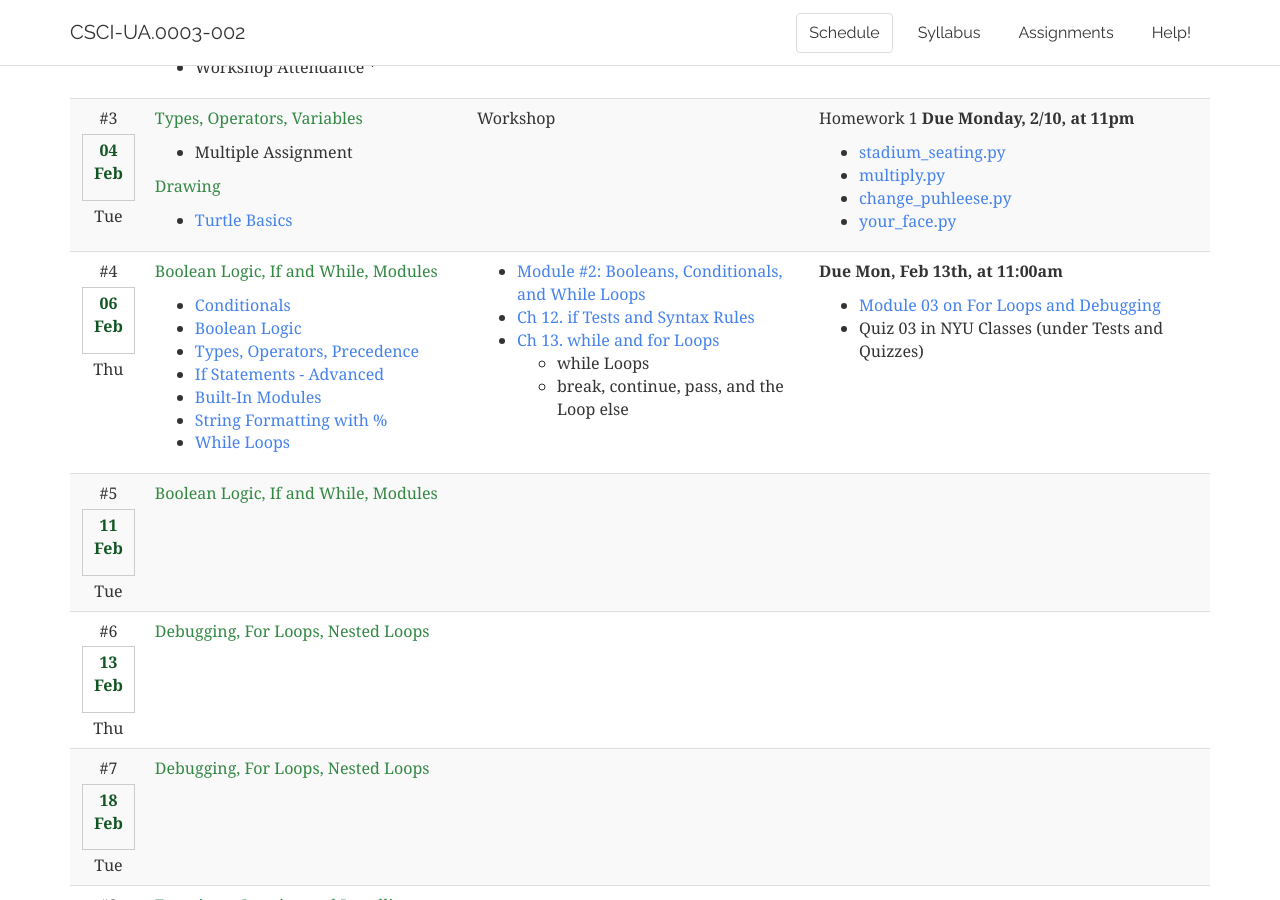
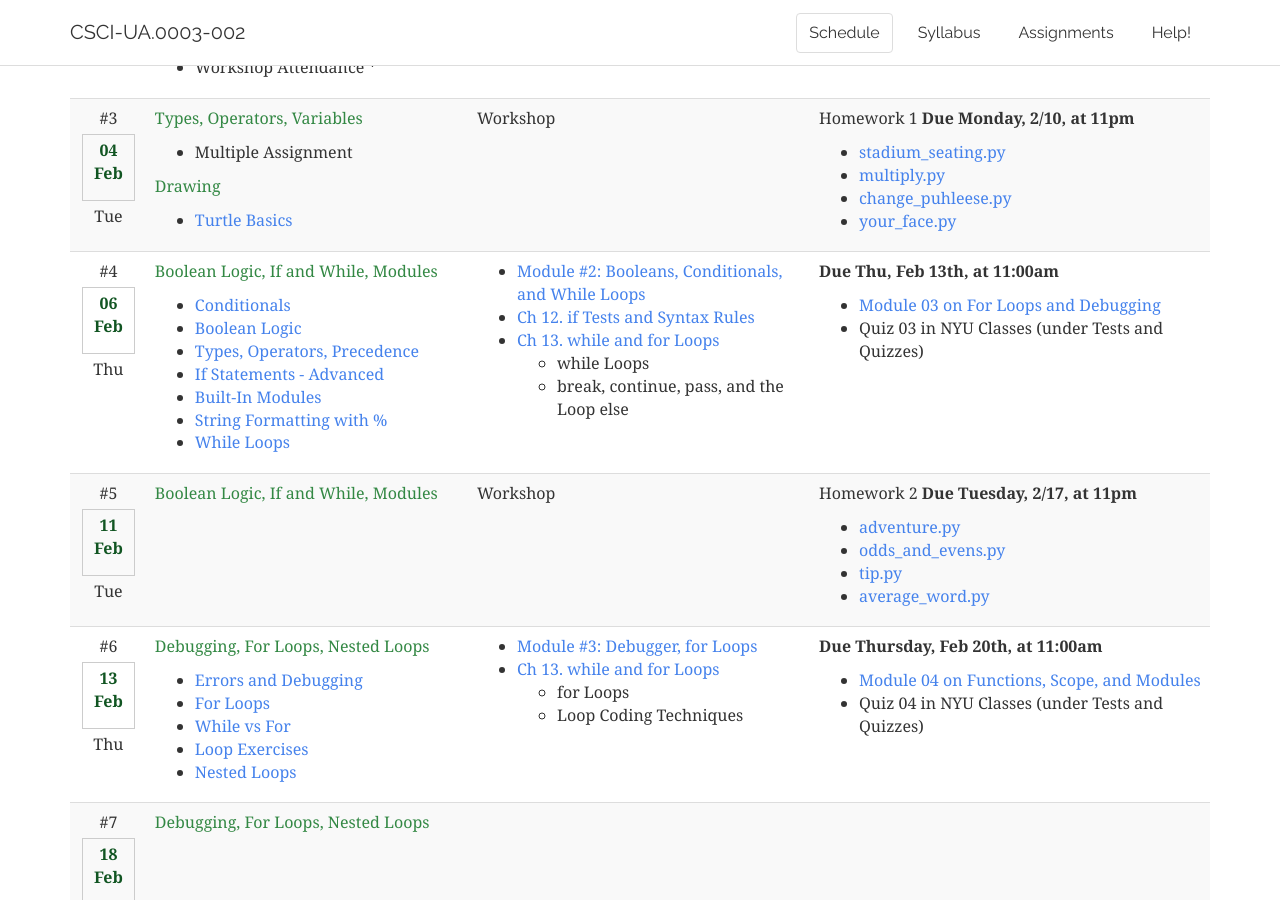
Before and after one commit to foureyes/csci-ua.0003-spring2020-002, a Jekyll site: the page built from index.markdown, in a window 1280 px wide and 900 px high, scrolled down 1077 px. Built offline with Jekyll 4.4.1, drawn with Linux system fonts in a browser that asks for light colours; some of the changed text lies outside the part shown.

Commit message:
add hw 2

```diff
--- a/_data/schedule.csv
+++ b/_data/schedule.csv
@@ -56,7 +56,7 @@ draft,type,num,date,day,slides,readings,assignments,need quiz,,only lecture,note
   * Numbers in Action
 * [Ch 11. Assignments, Expressions, and Prints](https://learning-oreilly-com.proxy.library.nyu.edu/library/view/learning-python-5th/9781449355722/ch11.html#assignments_comma_expressions_comma_and)
   * Assignment Statements – Assignment Statement Forms
-  * Print Operations – The Python 3.0 print Function ","__Due Tue, Feb 6th, at 11:00am__
+  * Print Operations – The Python 3.0 print Function ","__Due Thu, Feb 6th, at 11:00am__
 
 
 
@@ -92,7 +92,7 @@ Drawing
 * [Ch 12. if Tests and Syntax Rules](https://learning-oreilly-com.proxy.library.nyu.edu/library/view/learning-python-5th/9781449355722/ch12.html#if_tests_and_syntax_rules)
 * [Ch 13. while and for Loops](https://learning-oreilly-com.proxy.library.nyu.edu/library/view/learning-python-5th/9781449355722/ch13.html#while_and_for_loops)
   * while Loops
-  * break, continue, pass, and the Loop else","__Due Mon, Feb 13th, at 11:00am__
+  * break, continue, pass, and the Loop else","__Due Thu, Feb 13th, at 11:00am__
 
 
 
@@ -100,14 +100,14 @@ Drawing
 * Quiz 03 in NYU Classes (under Tests and Quizzes)",,,,"* while loops AND if statements together may have been much
 * but definitely starts separating the class
 * again, wait until ds students?"
-y,workshop,5,11-Feb ,Tue,"Boolean Logic, If and While, Modules",Workshop,"Homework 2 __Due Tuesday, 9/24, at 11pm__
+,workshop,5,11-Feb ,Tue,"Boolean Logic, If and While, Modules",Workshop,"Homework 2 __Due Tuesday, 2/17, at 11pm__
 
 
-* [tip.py](assignments/hw02/tip.py)
 * [adventure.py](assignments/hw02/adventure.py)
 * [odds_and_evens.py](assignments/hw02/odds_and_evens.py)
+* [tip.py](assignments/hw02/tip.py)
 * [average_word.py](assignments/hw02/average_word.py)",,,,
-y,lecture,6,13-Feb ,Thu,"Debugging, For Loops, Nested Loops
+,lecture,6,13-Feb ,Thu,"Debugging, For Loops, Nested Loops
 
 * [Errors and Debugging](slides/02/debugging.html)
 * [For Loops](slides/03/for.html)
@@ -117,7 +117,7 @@ y,lecture,6,13-Feb ,Thu,"Debugging, For Loops, Nested Loops
 ","* [Module #3: Debugger, for Loops](https://cs.nyu.edu/~jversoza/csci-ua.0003-fa19/module03.php)
 * [Ch 13. while and for Loops](https://learning-oreilly-com.proxy.library.nyu.edu/library/view/learning-python-5th/9781449355722/ch13.html#while_and_for_loops)
   * for Loops
-  * Loop Coding Techniques","__Due Mon, Sep 30th, at 9:30am__
+  * Loop Coding Techniques","__Due Thursday, Feb 20th, at 11:00am__
 
 
 * [Module 04 on Functions, Scope, and Modules](https://cs.nyu.edu/~jversoza/csci-ua.0003-fa19/module04.php)
--- a/index.markdown
+++ b/index.markdown
@@ -2,7 +2,6 @@
 layout: default
 nav-state: schedule
 ---
-
 
 
 
```
